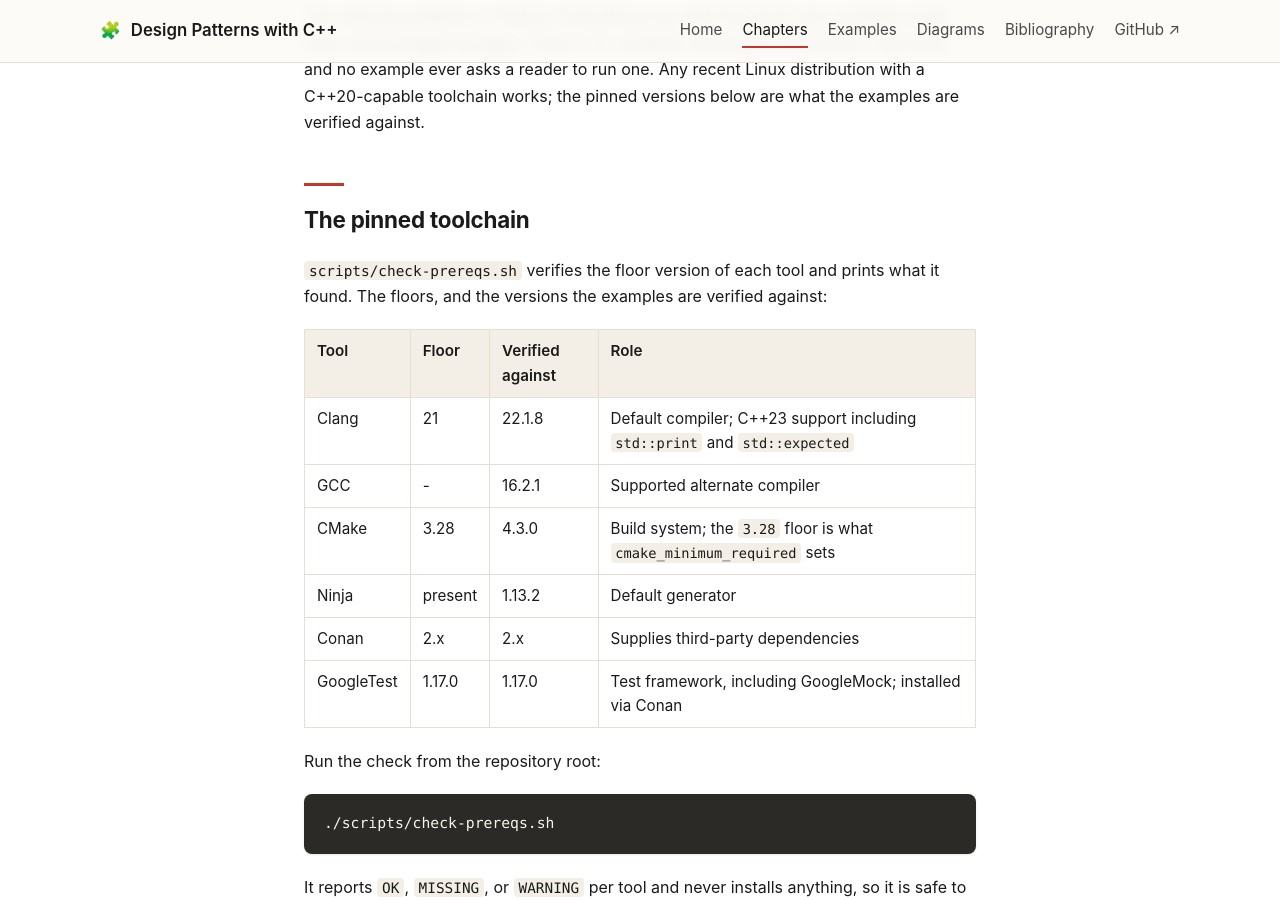
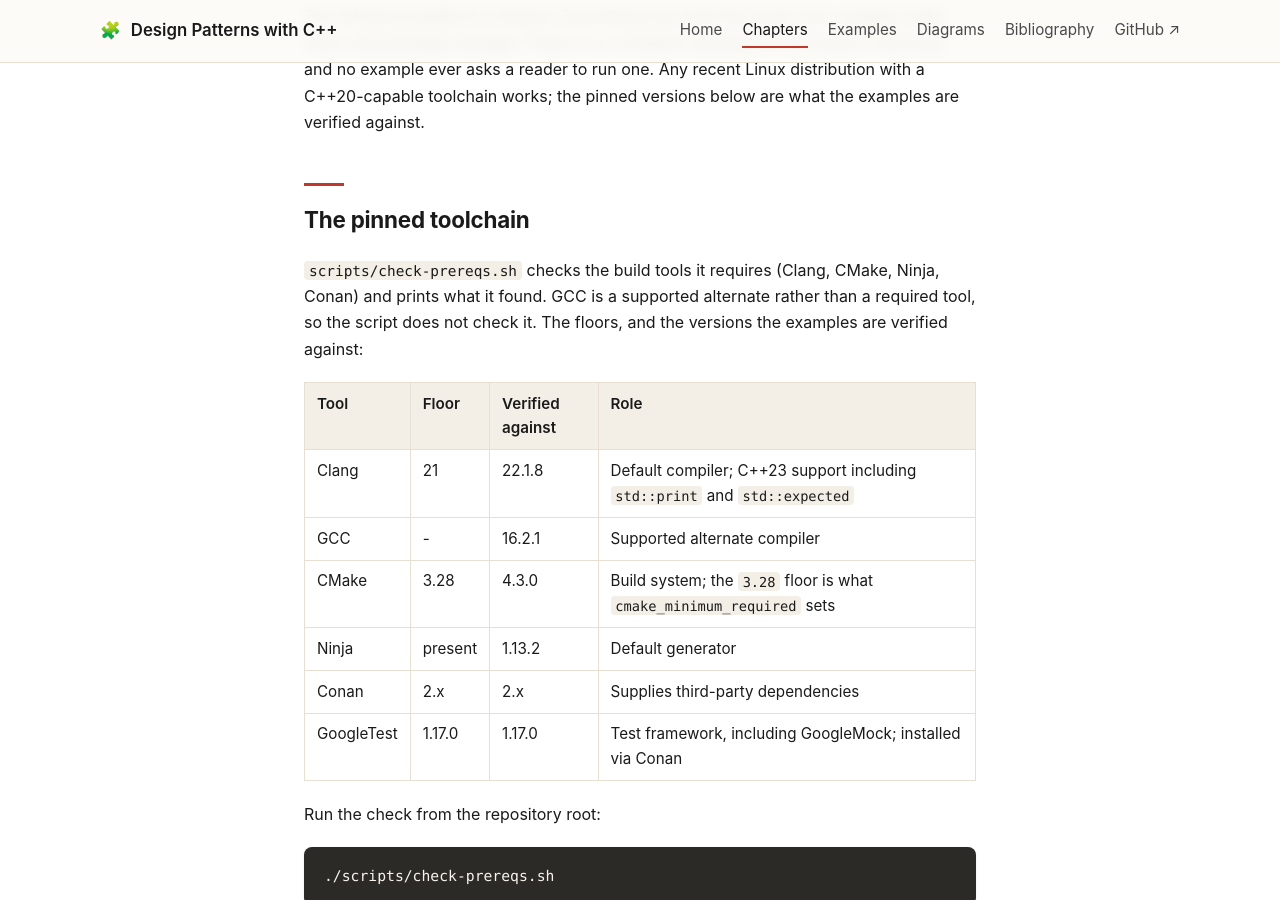
Before and after one commit to patterncatalyst/cpp-design-patterns, a Jekyll site: the page built from _docs/33-appendix-a-build-and-toolchain.md, in a window 1280 px wide and 900 px high, scrolled down 874 px. Built offline with Jekyll 4.4.1, drawn with Linux system fonts in a browser that asks for light colours.

Commit message:
docs(r12): tighten check-prereqs tool-coverage wording in Appendix A

```diff
--- a/_docs/33-appendix-a-build-and-toolchain.md
+++ b/_docs/33-appendix-a-build-and-toolchain.md
@@ -30,8 +30,10 @@
 
 ## The pinned toolchain
 
-`scripts/check-prereqs.sh` verifies the floor version of each tool and prints what
-it found. The floors, and the versions the examples are verified against:
+`scripts/check-prereqs.sh` checks the build tools it requires (Clang, CMake,
+Ninja, Conan) and prints what it found. GCC is a supported alternate rather than a
+required tool, so the script does not check it. The floors, and the versions the
+examples are verified against:
 
 | Tool | Floor | Verified against | Role |
 |------|-------|------------------|------|
```
